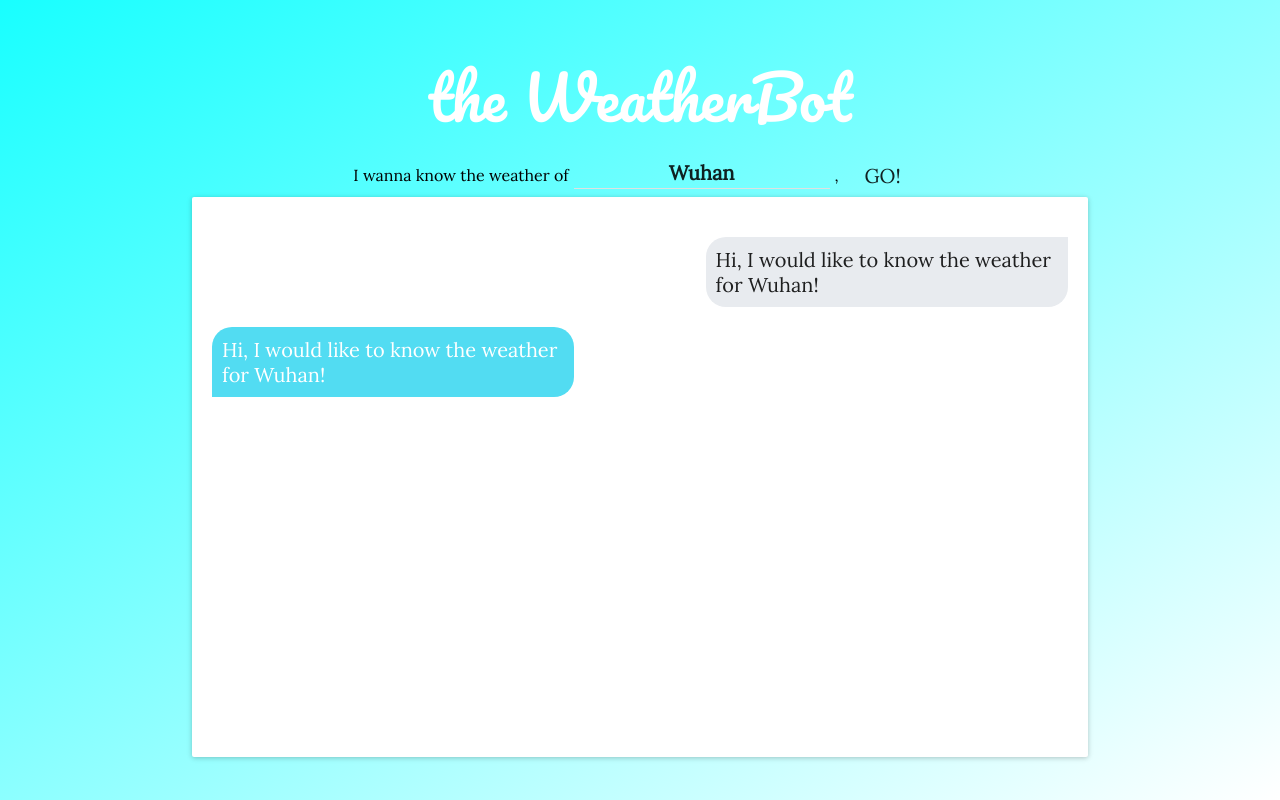
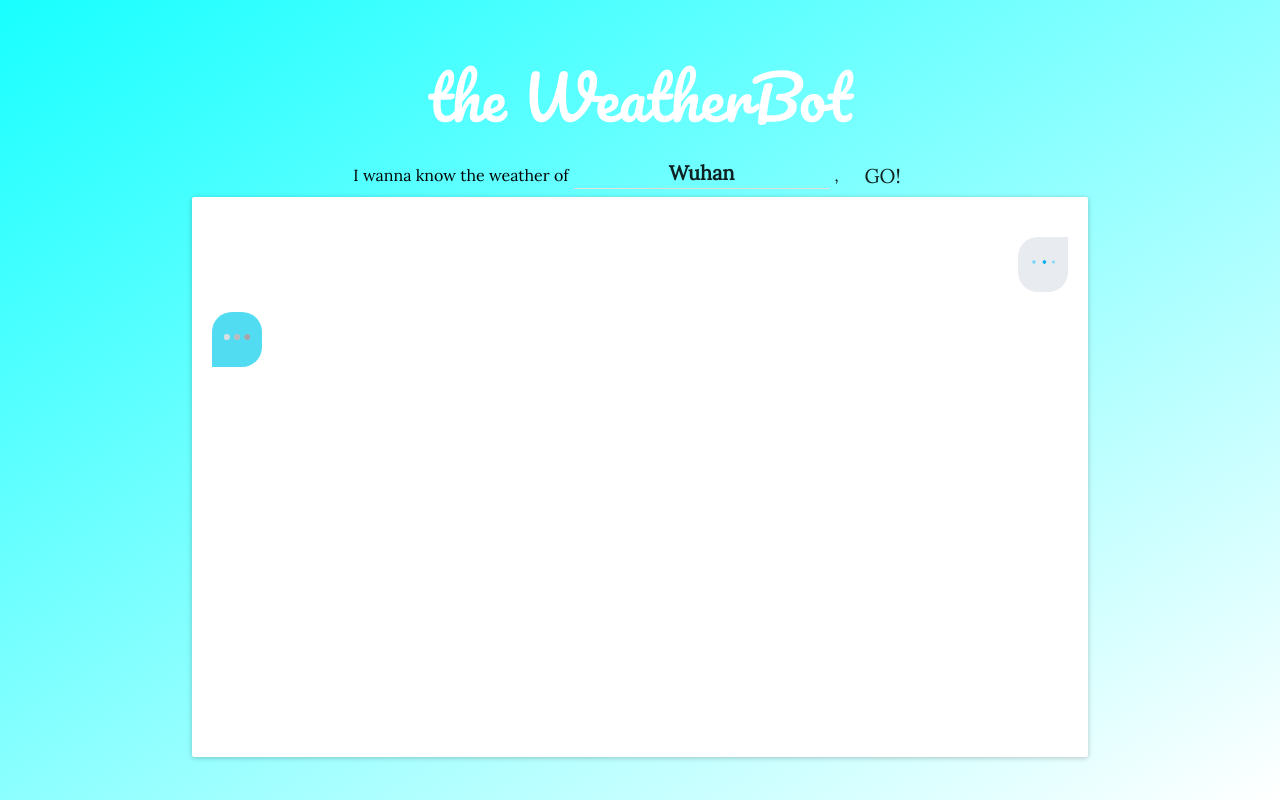
Before and after one commit to shuchenliu/NimblyChallenge, a React (Create React App) app: page / in a window 1280 px wide. Built offline with nearby package versions, Linux system fonts and the light colour scheme; a web font is replaced by a local one.

Commit message:
FEA: Implement typing placeholder

```diff
--- a/src/App.css
+++ b/src/App.css
@@ -72,7 +72,8 @@
 }
 
 .ChatBubble {
-  width: 40%;
+  max-width: 40%;
+  min-width: 30px;
   font-size: 20px;
   text-align: left;
   font-family: 'Lora', serif;
--- a/src/ChatBubble.jsx
+++ b/src/ChatBubble.jsx
@@ -1,16 +1,27 @@
 import React, { Component } from 'react';
-
+import typingGif from './typing.gif';
+import typingGif1 from './typing-1.gif';
 class ChatBubble extends Component {
   render() {
+
     // Set up CSS based on type of chats
     const flexDirection = this.props.chatType === 'user' ? 'flex-right' : 'flex-left';
     const bubbleHolderClass = `ChatBubbleHolder ${flexDirection}`;
     const bubbleClasses = `ChatBubble ${this.props.chatType}`;
 
+    let content;
+
+    // if this is a typing placeholder
+    if (this.props.isTyping) {
+      const gifSelected = flexDirection === 'flex-right' ? typingGif : typingGif1;
+      content = (<img src={gifSelected} alt="Typing..." height="30" />);
+    }
+
+    // otherwise this is a regular text input
     return (
       <div className={bubbleHolderClass}>
         <div className={bubbleClasses}>
-          Hi, I would like to know the weather for Wuhan!
+          {content}
         </div>
       </div>
     );
--- a/src/DialogueBox.jsx
+++ b/src/DialogueBox.jsx
@@ -7,8 +7,13 @@ class DialogueBox extends Component {
   render() {
     return (
       <Paper className="DialogueBox">
-        <ChatBubble chatType="user"/>
-        <ChatBubble chatType="bot"/>
+
+
+        {/* Typing placeholders.
+            Will always be there,
+            visibility depending on state of the search bar*/}
+        <ChatBubble chatType="user" isTyping={true}/>
+        <ChatBubble chatType="bot" isTyping={true}/>
       </Paper>
     );
   };
```
Also changed, not shown: src/typing-1.gif (added), src/typing.gif (added).
